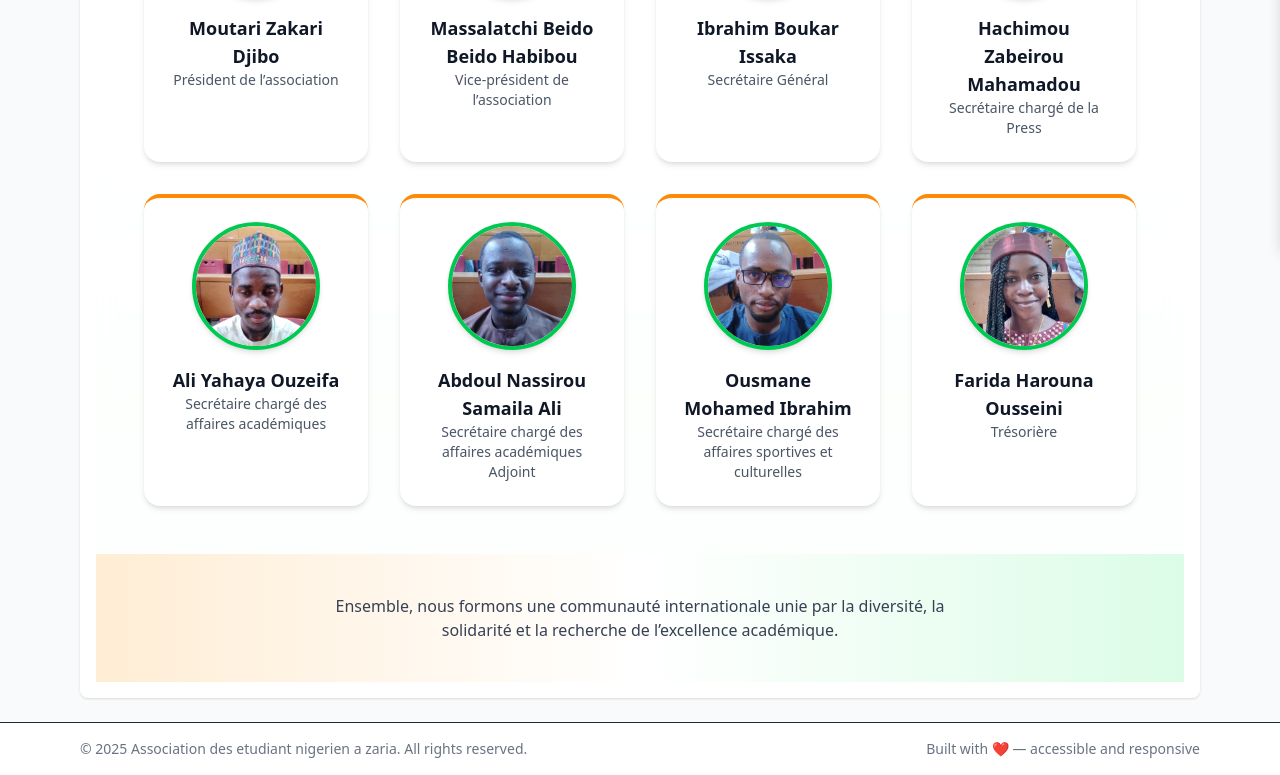
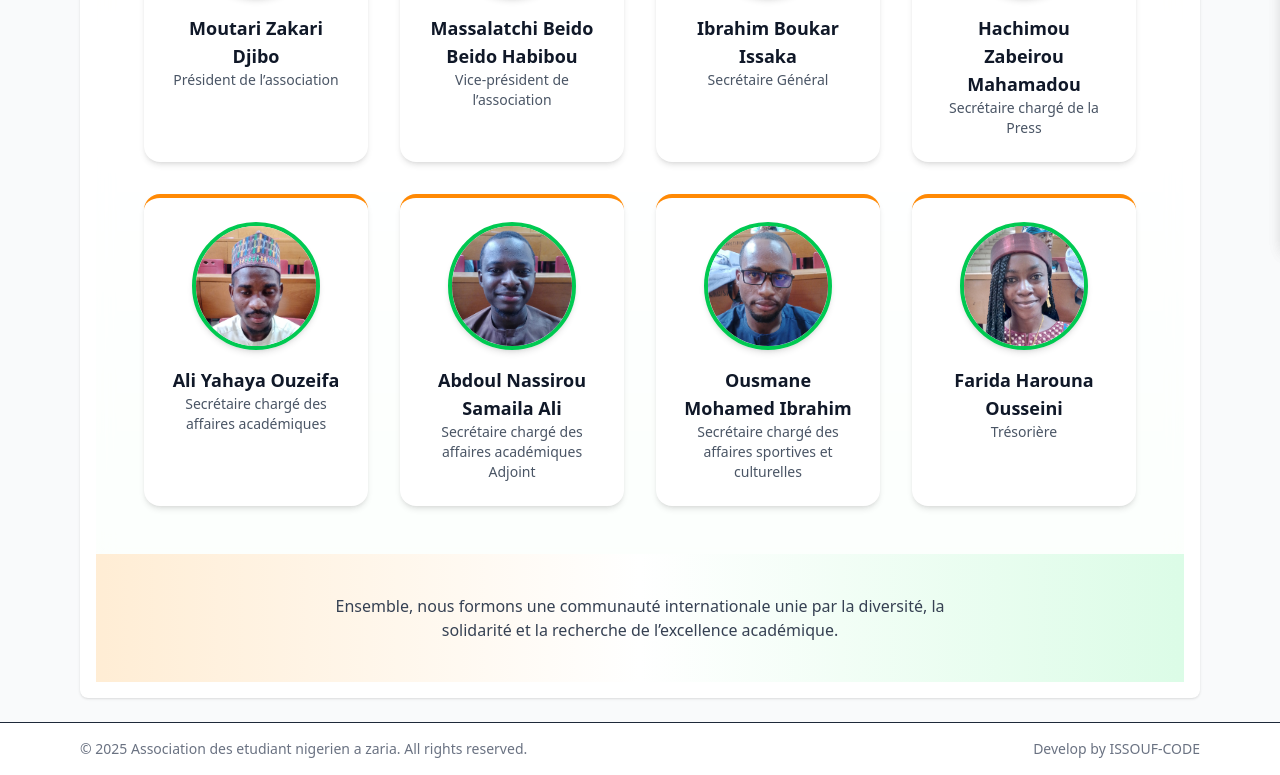
Before and after one commit to issouf-code/aeniz, a React (Vite) app: page /about in a window 1280 px wide. Shown: the part 554-1329 px from the top of the page. Built offline with nearby package versions, Linux system fonts and the light colour scheme.

Commit message:
Update Footer.jsx

```diff
--- a/src/components/Footer.jsx
+++ b/src/components/Footer.jsx
@@ -6,7 +6,7 @@ export default function Footer() {
       <div className="max-w-6xl mx-auto px-4 py-4 text-sm text-gray-500">
         <div className="flex flex-col md:flex-row justify-between items-center gap-2">
           <span>© {new Date().getFullYear()} Association des etudiant nigerien a zaria. All rights reserved.</span>
-          <span>Built with ❤️ — accessible and responsive</span>
+          <span>Develop by ISSOUF-CODE</span>
         </div>
       </div>
     </footer>
```
